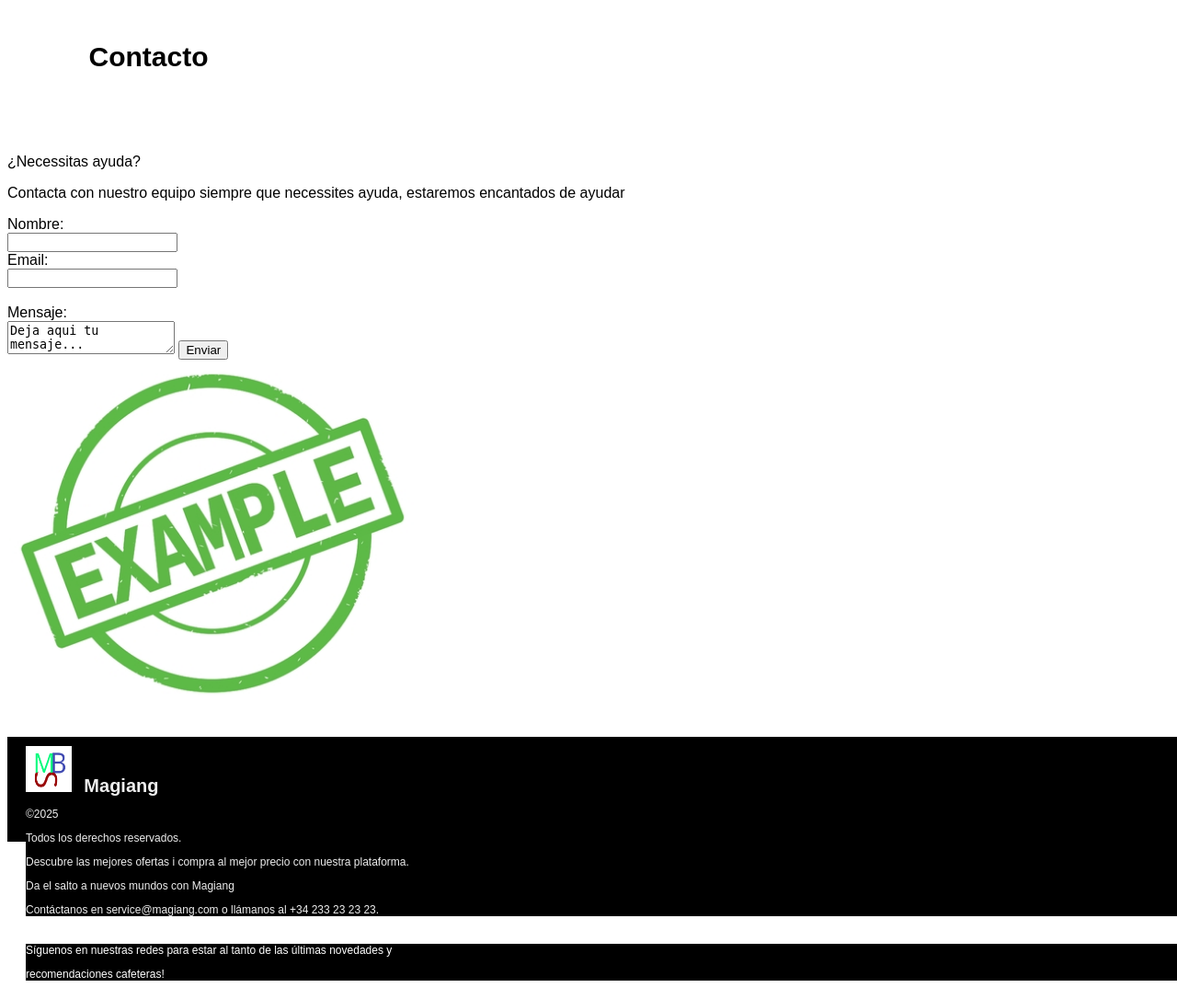
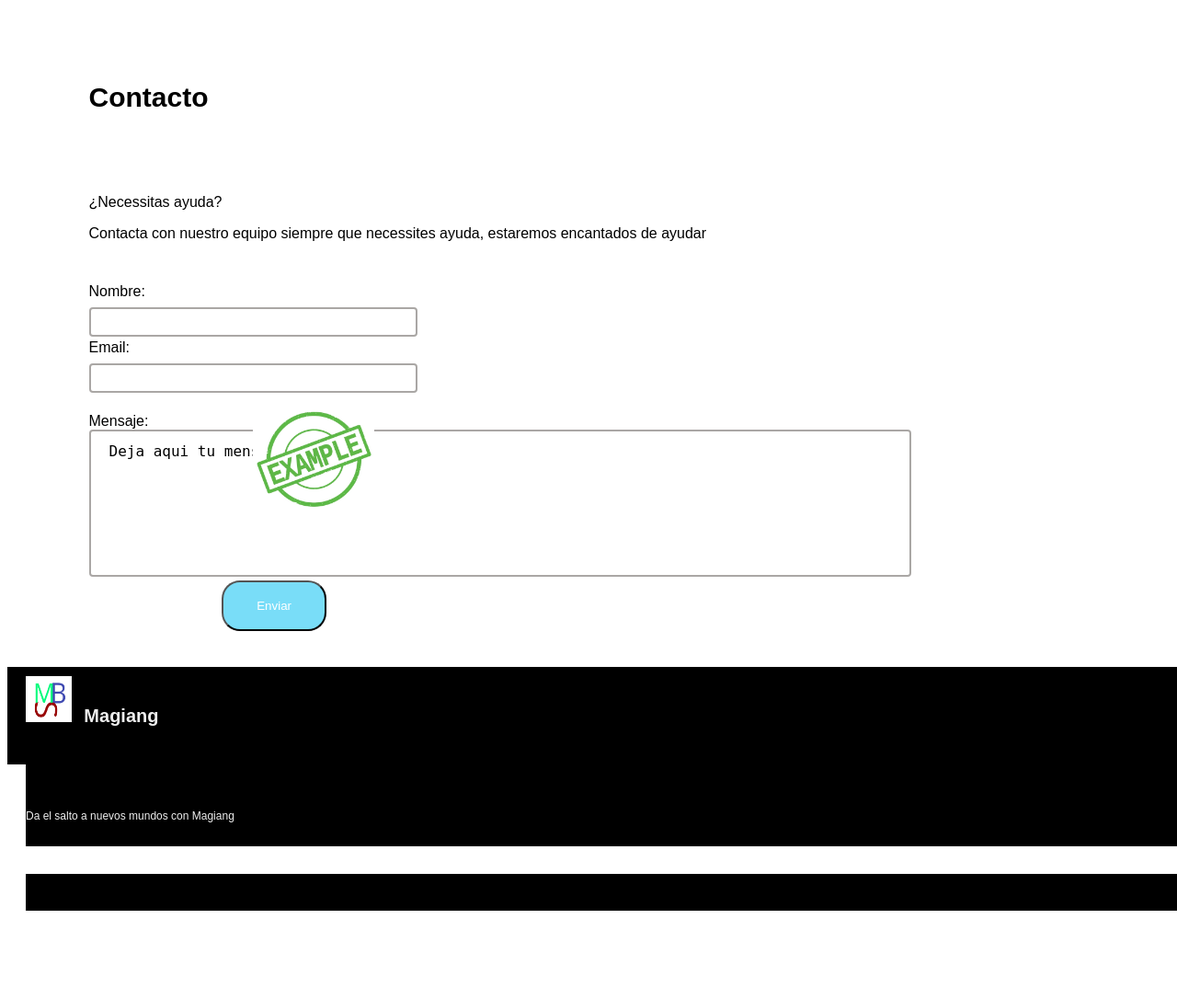
Before and after one commit to bixiPRO/MAGIANG, a PHP site: page /contacto.html in a window 1280 px wide; the page is wider, and only the part inside the window is pictured. Shown: the part 75-1161 px from the top of that part at 92% size. After the commit the page ends 1065 px from the top of that part, so only its background shows below. Run offline with PHP 8.4, Linux system fonts and the light colour scheme.

Commit message:
Update style.css
CSS actualizado, comentarios mejorados y hechos mas claros

```diff
--- a/WEB/css/style.css
+++ b/WEB/css/style.css
@@ -2,17 +2,14 @@
         font-family: 'Poppins', sans-serif;
     }
 
-    .header-content {
-        display: flex;
-        align-items: center; /* Alinea verticalmente los elementos */
-    }
+
 
     h3{
         font-size: 30px;
         font-weight: 600;
         color: #000;
         margin-left: 10%;
-        margin-top: 5%;
+        margin-top: 10%;
         margin-bottom: 10%;
     }
 
@@ -21,7 +18,12 @@
         flex-wrap: wrap;
         justify-content: space-between;
     }
+    /* ESTILOS HEADER NAV */
 
+    .header-content {
+        display: flex;
+        align-items: center; /* Alinea verticalmente los elementos */
+    }
 
     .login{
         display: flex;
@@ -91,6 +93,9 @@
         padding: 20px;
     }
 
+    /* END_ESTILOS HEADER NAV */
+
+    /* ESTILOS PAGINA HOME [LO MAS VENDIDO/OFERTAS/BOTON SABER MAS] */
     .boton-sm{
         background-color: #79ddf8;
         text-decoration: none;
@@ -148,8 +153,9 @@
     }
 
 
+/* END_ ESTILOS PAGINA HOME [LO MAS VENDIDO/OFERTAS/BOTON SABER MAS] */
 
-/*Estilos de Lanzamientos*/
+/* ESTILOS PAGINA_HOME [LANZAMIENTO]*/
 .L_content_group div{
     display: flex;
     margin-left: 20%;
@@ -181,8 +187,9 @@
     margin-left: 5%;
 }
 
+/* END_ESTILOS PAGINA_HOME [LANZAMIENTO]*/
 
-/* Estilo Footer */
+/* ESTILOS FOOTER */
 
 footer{
     background-color: #000000;
@@ -229,7 +236,7 @@ footer ul{
     font-size: 20px;
 }
 
-
+/* END_ESTILOS FOOTER */
 
 /*ESTILOS BANNER PRINCIPAL*/
 
@@ -241,3 +248,75 @@ footer ul{
     display: flex;
     justify-content: center;
 }
+
+/*END_ESTILOS BANNER PRINCIPAL*/
+
+/* ESTILOS PAGINA CONTACTO*/
+
+p{
+    color: #000;
+    margin-left: 10%;
+}
+
+
+input[id='lname'],
+input[id='fname']{
+    width: 200%;
+    padding: 5px 2px;
+    margin: 8px 0;
+    box-sizing: border-box;
+    border: 2px solid rgb(170, 167, 165);
+    border-radius: 4px;
+    background-color: #ffffff;
+    font-size: 16px;
+    margin-bottom: 2%;
+
+}
+textarea{
+    width: 500%;
+    height: 160px;
+    padding: 12px 20px;
+    box-sizing: border-box;
+    border: 2px solid rgb(170, 167, 165);
+    border-radius: 4px;
+    background-color: #ffffff;
+    font-size: 16px;
+    resize: none;
+  }
+
+.imgcontacto{
+    margin-left:30%;
+    display:  flex;
+}
+
+.contacta{
+    display: flex;
+    justify-content: center;
+    align-items: center;
+    margin-left: 10%;
+    margin-right: 40%;
+    margin-bottom: 2%;
+}
+.contacta-txt{
+    margin-bottom: 5%;
+}
+
+.contactbutton{
+    background-color: #79ddf8;
+    text-decoration: none;
+    color: white;
+    border-radius: 20px;
+    margin-left: 81%;
+    margin-bottom: 5%;
+    padding-left: 20%;
+    padding-right: 20%;
+    padding-bottom: 10%;
+    padding-top: 10%;
+}
+
+.contactbutton:hover {
+    background-color: #00c8ff;
+    text-decoration: none;
+    color: white;
+}
+/* END_ESTILOS PAGINA CONTACTO*/
```
